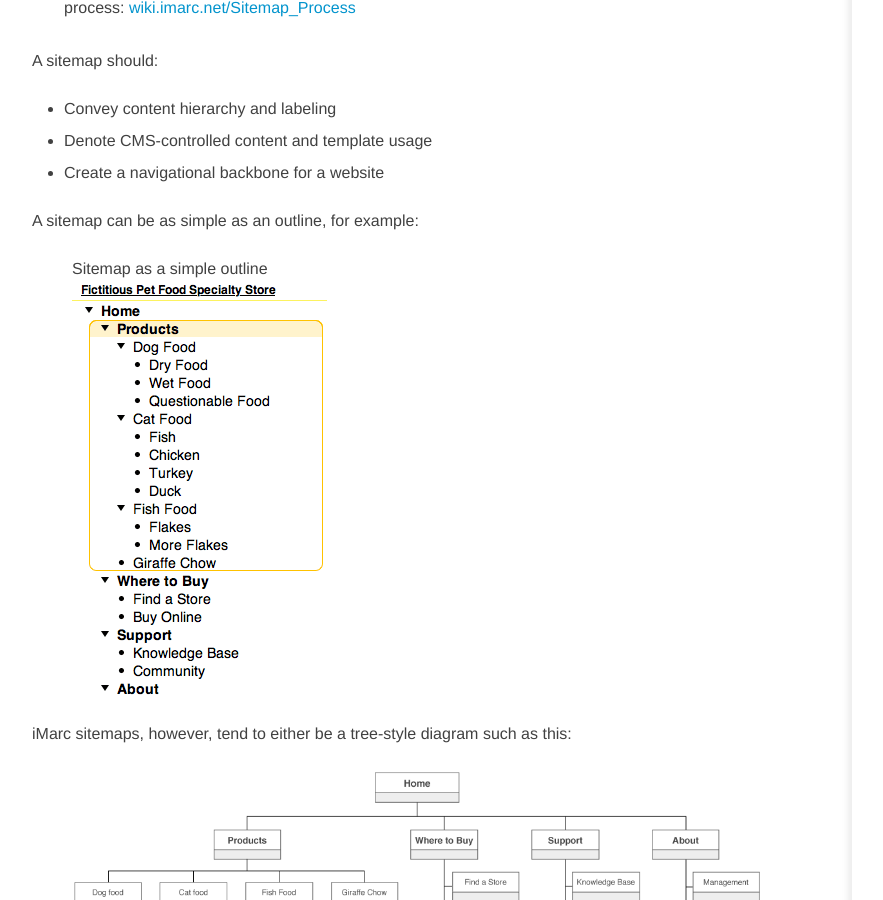
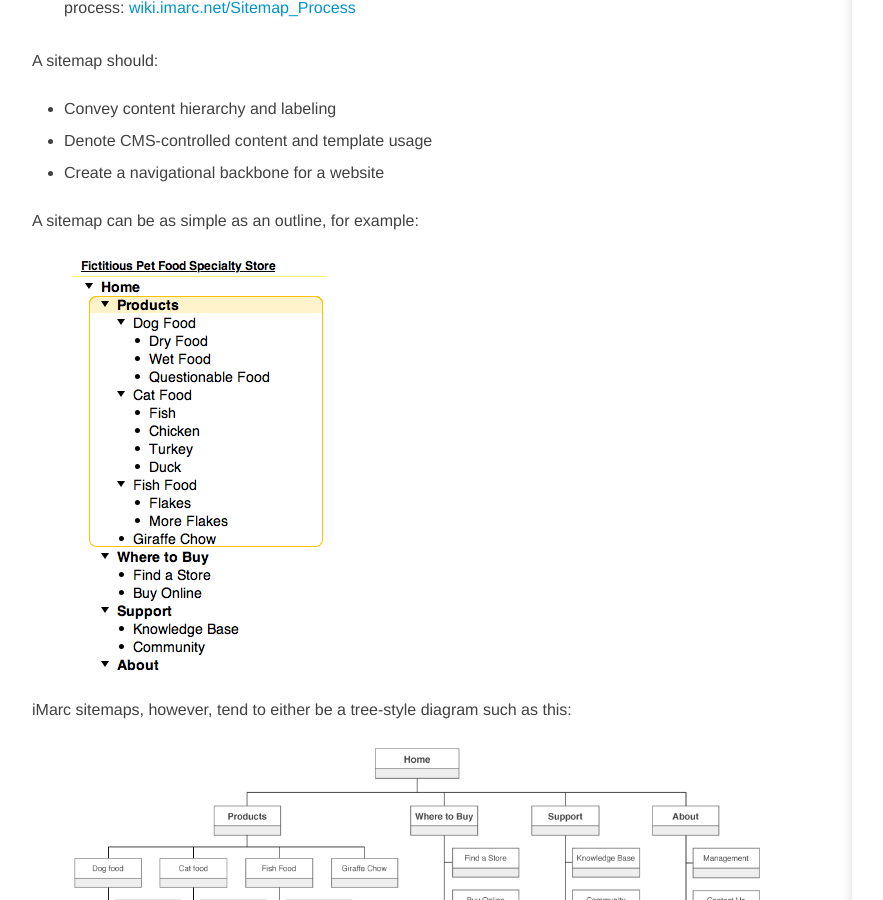
Before and after one commit to imarc/handbook, a Jekyll site: the page built from strategy.markdown, in a window 1280 px wide and 900 px high, scrolled down 12132 px. Shown: the whole window, without its empty margins (88-971 px from the left). Built offline with Jekyll 4.4.1, drawn with Linux system fonts in a browser that asks for light colours; nearby versions of some CDN libraries; some web fonts are replaced.

Commit message:
Adjusted formatting for sitemap figures

```diff
--- a/strategy.markdown
+++ b/strategy.markdown
@@ -402,7 +402,6 @@
 A sitemap can be as simple as an outline, for example:
 
 <figure markdown="1">
-<figcaption>Sitemap as a simple outline</figcaption>
 ![Non-canonical sitemap outline style that we don't do here](img/strategy/sitemap-outline.png)
 </figure>
 
@@ -422,11 +421,15 @@
 
 + Every page on the site should be represented on the sitemap.
 	+ Exception: List-and-view constructs, such as press releases, events calendars, and product catalogs, are instead represented by a multi-page icon.
-+ The page names and their order on the sitemap are significant -- site menus will match this.
++ The page names and their order on the sitemap are significant – site menus will match this.
 
 #### Example Site Maps:
-![Sample Site map, tree-style](img/strategy/sitemap.png) <br>
-![Sample Site map, flowchart-style](img/strategy/sitemap-imarc-flowchart.png)
+<figure markdown="1">
+[![Sample Site map, tree-style](img/strategy/sitemap.png)](img/strategy/sitemap.png)
+</figure>
+<figure markdown="1">
+[![Sample Site map, flowchart-style](img/strategy/sitemap-imarc-flowchart.png)](img/strategy/sitemap-imarc-flowchart.png)
+</figure>
 
 
 ### Wireframe
```
